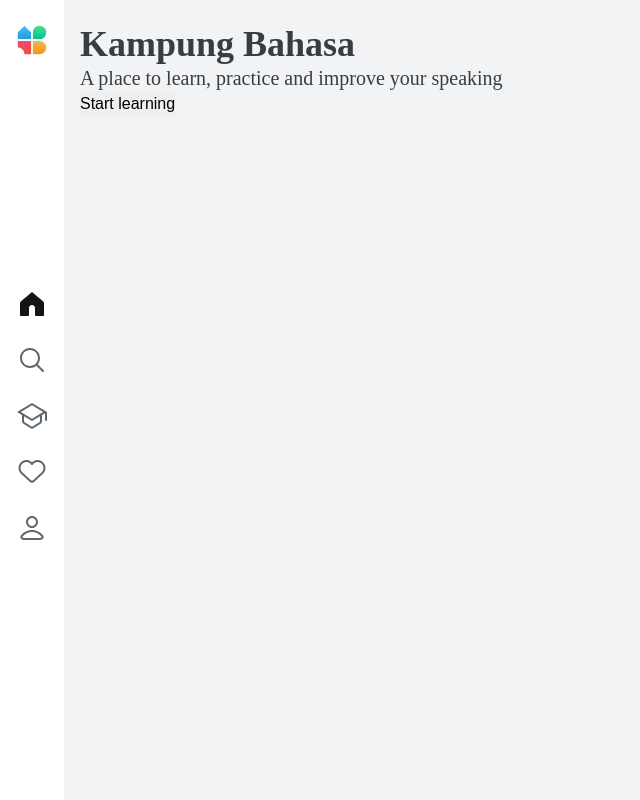
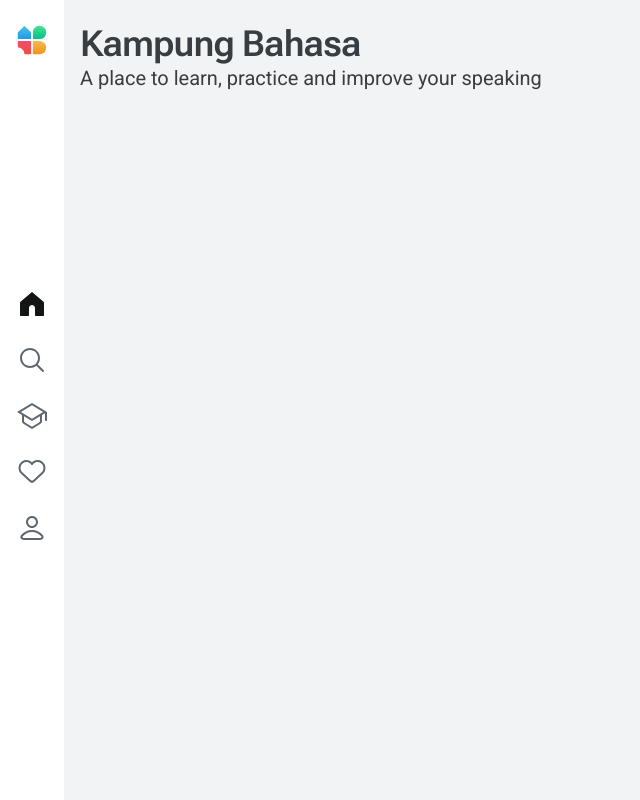
Before and after one commit to r-sp/kampungbahasa, a Next.js app in the folder web/: page / in a window 1280 px wide. Shown: the whole page, without its empty margins (0-640 px from the left). Built offline with nearby package versions, Linux system fonts and the light colour scheme.

Commit message:
apply new layout and font display

```diff
--- a/web/app/(test)/activity/page.tsx
+++ b/web/app/(test)/activity/page.tsx
@@ -7,7 +7,7 @@ export const metadata: Metadata = {
 export default function ActivityPage() {
   return (
     <article className="px-4 py-6">
-      <h1 className="text-4xl font-inter font-semibold">Activity</h1>
+      <h1 className="text-4xl font-display font-semibold">Activity</h1>
     </article>
   );
 }
--- a/web/app/(test)/course/page.tsx
+++ b/web/app/(test)/course/page.tsx
@@ -7,7 +7,7 @@ export const metadata: Metadata = {
 export default function CoursePage() {
   return (
     <article className="px-4 py-6">
-      <h1 className="text-4xl font-inter font-semibold">Course</h1>
+      <h1 className="text-4xl font-display font-semibold">Course</h1>
     </article>
   );
 }
--- a/web/app/(test)/profile/page.tsx
+++ b/web/app/(test)/profile/page.tsx
@@ -7,7 +7,7 @@ export const metadata: Metadata = {
 export default function ProfilePage() {
   return (
     <article className="px-4 py-6">
-      <h1 className="text-4xl font-inter font-semibold">Profile</h1>
+      <h1 className="text-4xl font-display font-semibold">Profile</h1>
     </article>
   );
 }
--- a/web/app/(test)/search/page.tsx
+++ b/web/app/(test)/search/page.tsx
@@ -7,7 +7,7 @@ export const metadata: Metadata = {
 export default function SearchPage() {
   return (
     <article className="px-4 py-6">
-      <h1 className="text-4xl font-inter font-semibold">Search</h1>
+      <h1 className="text-4xl font-display font-semibold">Search</h1>
     </article>
   );
 }
--- a/web/app/layout.tsx
+++ b/web/app/layout.tsx
@@ -1,17 +1,17 @@
 import React from "react";
-import { Inter, Roboto } from "next/font/google";
+import { Roboto_Flex, Roboto } from "next/font/google";
 import type { Metadata } from "next";
 import { clsx } from "clsx";
 import Main from "~/components/main";
 import "./styles.css";
 
-const inter = Inter({
-  style: "normal",
+const fontDisplay = Roboto_Flex({
+  axes: ["opsz"],
   subsets: ["latin"],
-  variable: "--font-inter",
+  variable: "--font-flex",
 });
 
-const roboto = Roboto({
+const fontBody = Roboto({
   weight: ["400", "500"],
   subsets: ["latin"],
   variable: "--font-roboto",
@@ -28,7 +28,7 @@ export default function RootLayout({ children }: { children: React.ReactNode })
   return (
     <html lang="en-ID">
       <body>
-        <Main fonts={clsx(inter.variable, roboto.variable)}>{children}</Main>
+        <Main fonts={clsx(fontDisplay.variable, fontBody.variable)}>{children}</Main>
       </body>
     </html>
   );
--- a/web/app/page.tsx
+++ b/web/app/page.tsx
@@ -8,11 +8,8 @@ export const metadata: Metadata = {
 export default function Homepage() {
   return (
     <article className="px-4 py-6">
-      <h1 className="text-4xl font-inter font-semibold">Kampung Bahasa</h1>
-      <p className="text-xl font-roboto font-normal">
-        A place to learn, practice and improve your speaking
-      </p>
-      <button className="text-base">Start learning</button>
+      <h1 className="text-4xl font-display font-semibold tracking-tight">Kampung Bahasa</h1>
+      <p className="text-xl">A place to learn, practice and improve your speaking</p>
     </article>
   );
 }
--- a/web/components/main.tsx
+++ b/web/components/main.tsx
@@ -32,8 +32,11 @@ export default function Main({
       <header></header>
       <>{currentLayout === "desktop" && <RailNav />}</>
       <main id="content">
-        <div className={clsx(fonts, "min-h-screen md:pl-16")} role="none">
-          {children}
+        <div className="min-h-screen md:grid md:align-baseline md:grid-cols-split" role="none">
+          <div className="invisible pointer-events-none w-16" role="none"></div>
+          <div className={clsx("content-auto font-body", fonts, "antialiased")} role="none">
+            {children}
+          </div>
         </div>
       </main>
       <>{currentLayout === "mobile" && <BottomNav />}</>
```
